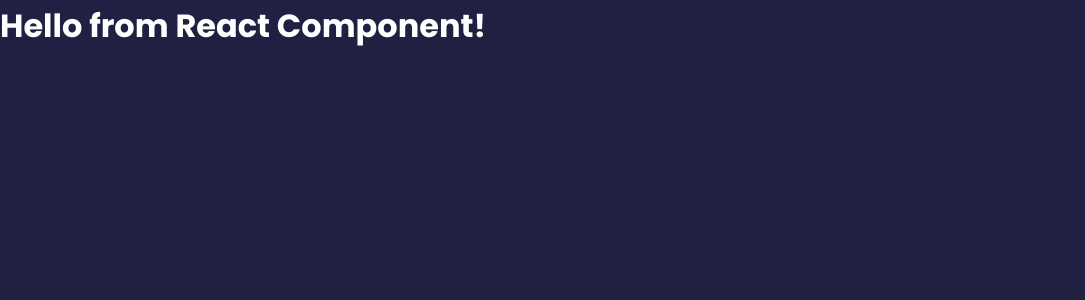
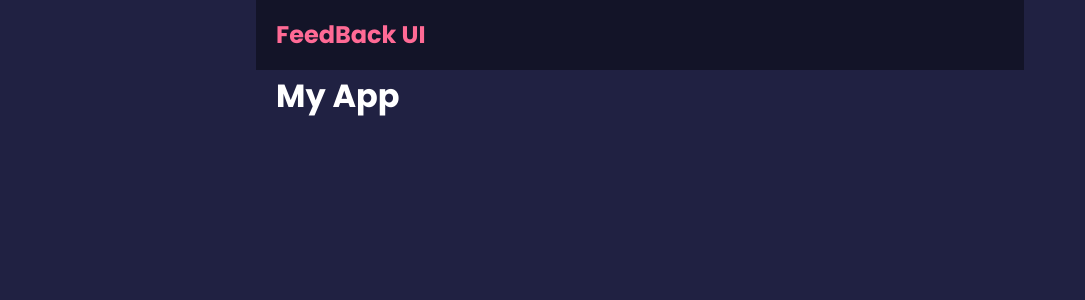
Before and after one commit to ajinkyacodes/reactjs-feedback-app, a React (Create React App) app: page / in a window 1280 px wide. Shown: the top 300 px of the page, without its empty margins (0-1085 px from the left). Built offline with nearby package versions, Linux system fonts and the light colour scheme.

Commit message:
created Header component and imported in App.js

```diff
--- a/src/App.js
+++ b/src/App.js
@@ -1,7 +1,14 @@
+import Header from "./components/Header";
+
 function App() {
-    return (
-        <h1>Hello from React Component!</h1>
-    )
+  return (
+    <>
+      <Header />
+      <div className="container">
+        <h1>My App</h1>
+      </div>
+    </>
+  );
 }
 
-export default App
+export default App;
--- /dev/null
+++ b/src/components/Header.jsx
@@ -0,0 +1,27 @@
+import propTypes from "prop-types";
+
+function Header({ text, bgColor, textColor }) {
+  const headerStyles = {
+    backgroundColor: bgColor,
+    color: textColor,
+  };
+  return (
+    <header className="container" style={headerStyles}>
+      <h2>{text}</h2>
+    </header>
+  );
+}
+
+Header.defaultProps = {
+  text: "FeedBack UI",
+  bgColor: "rgba(0,0,0,0.4)",
+  textColor: "#ff6a95",
+};
+
+Header.propTypes = {
+  text: propTypes.string,
+  bgColor: propTypes.string,
+  textColor: propTypes.string,
+};
+
+export default Header;
```
